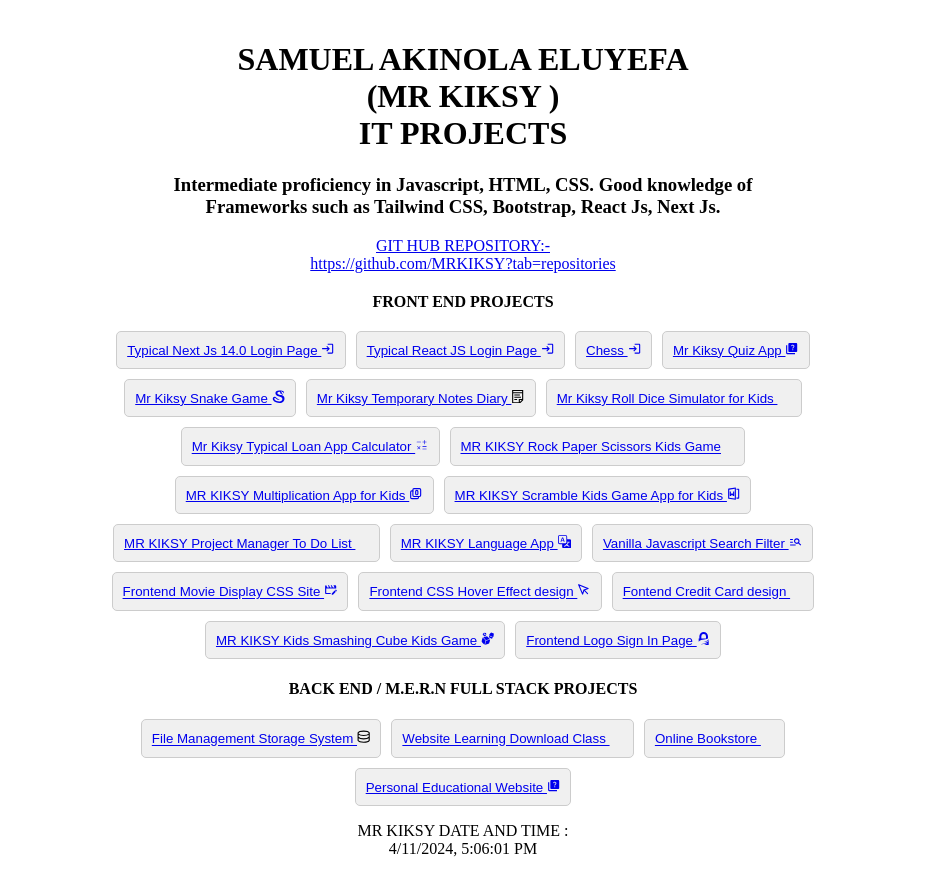
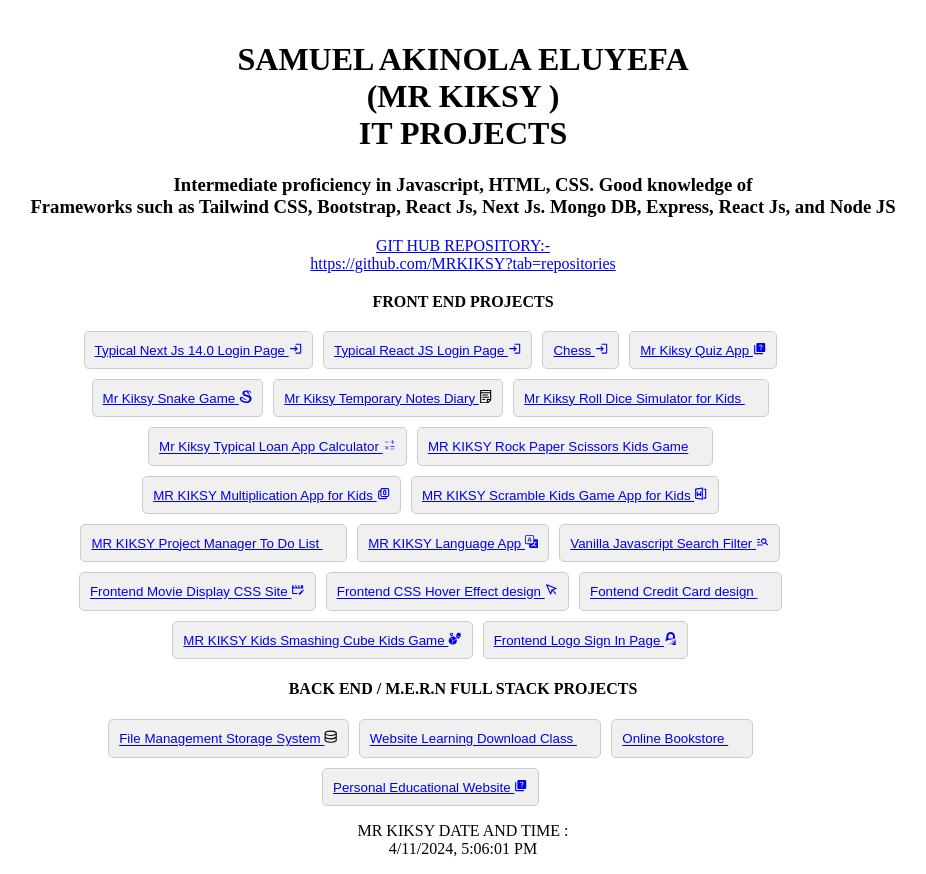
Before and after one commit to MRKIKSY/ITPROJECTS, a React (Vite) app: page / in a window 1280 px wide. Shown: the whole page, without its empty margins (177-1103 px from the left). Built offline with nearby package versions, Linux system fonts and the light colour scheme; some icons are missing.

Commit message:
Update App.jsx

```diff
--- a/src/App.jsx
+++ b/src/App.jsx
@@ -33,6 +33,7 @@ function App() {
          (MR KIKSY )<br></br>IT PROJECTS</h1>
         <h3> Intermediate proficiency in Javascript, HTML, CSS. Good knowledge of <br></br>
           Frameworks such as Tailwind CSS, Bootstrap, React Js, Next Js.
+	  Mongo DB, Express, React Js, and Node JS
         </h3>
         <a href="https://github.com/MRKIKSY?tab=repositories" target="_blank" rel="noopener noreferrer">
           GIT HUB REPOSITORY:-<br></br><h8>https://github.com/MRKIKSY?tab=repositories</h8> <br></br>
```
